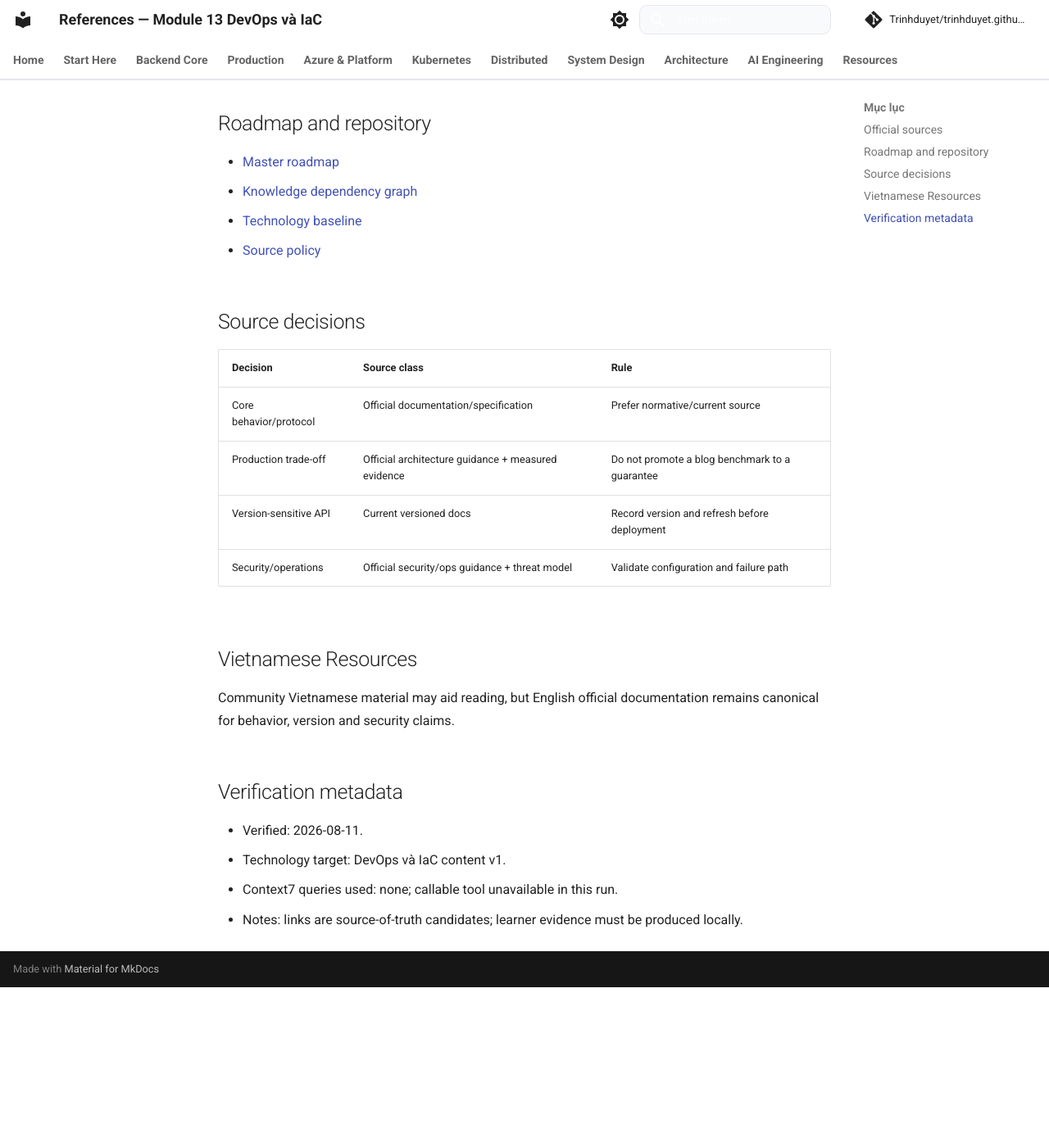
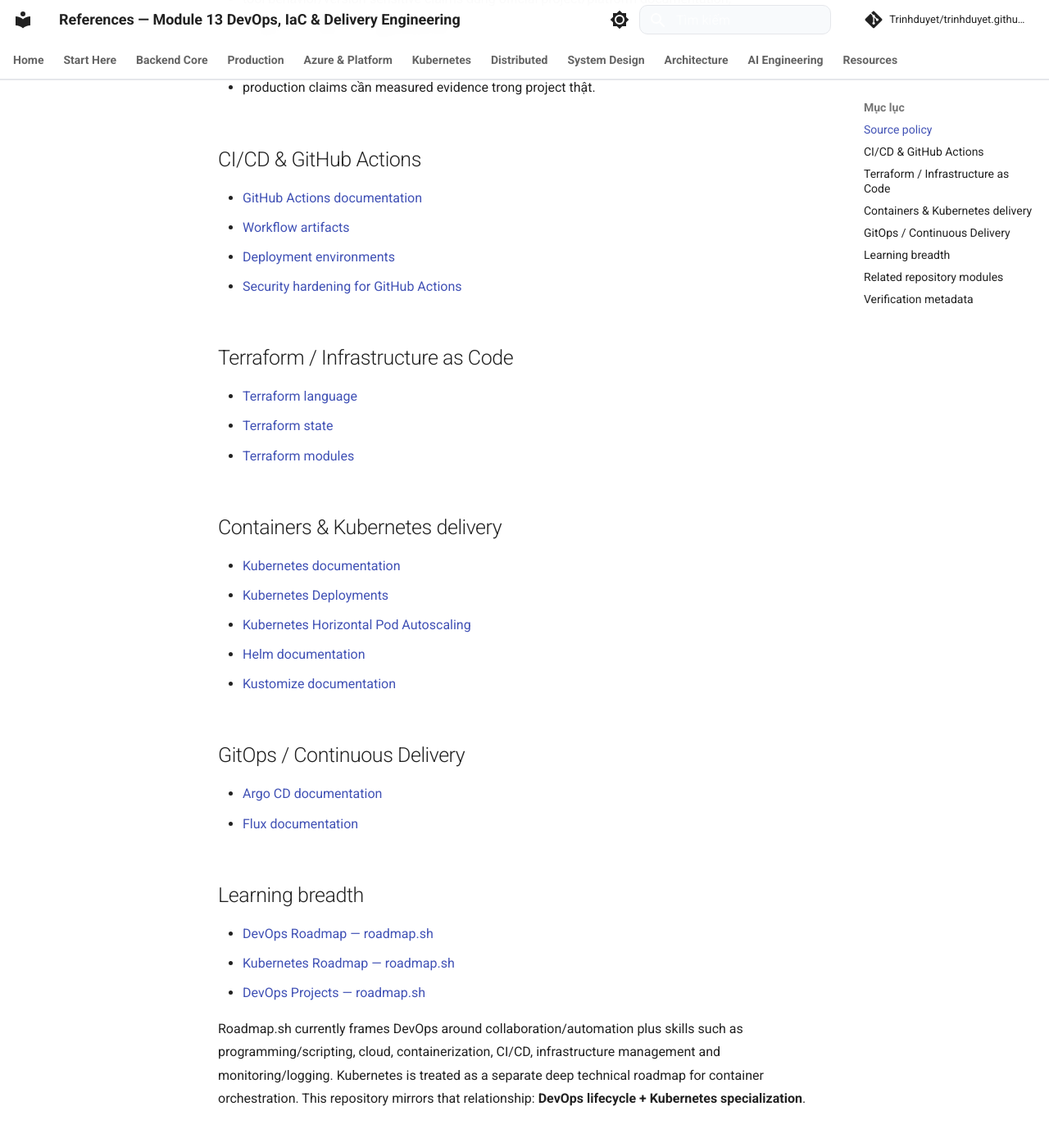
Before and after one commit to Trinhduyet/trinhduyet.github.io, an MkDocs documentation site: the page built from docs/13-devops-iac/references.md, in a window 1280 px wide and 1400 px high, scrolled down 453 px. Shown: the top 1389 px of the window at 82% size. Built offline with MkDocs 1.6.1 and Material for MkDocs 9.7.7, drawn with Linux system fonts in a browser that asks for light colours; comment, search, counter and statistics services are not loaded; before the commit the page ends 1658 px from its top, so only the background shows below that; some of the changed text lies outside the part shown.

Commit message:
docs(devops): refresh delivery and Kubernetes integration references

```diff
--- a/docs/13-devops-iac/references.md
+++ b/docs/13-devops-iac/references.md
@@ -1,38 +1,61 @@
-# References — Module 13 DevOps và IaC
+# References — Module 13 DevOps, IaC & Delivery Engineering
 
-> [← Module overview](README.md)
+> [← Module overview](README.md) · [DevOps → Kubernetes Delivery](devops-kubernetes-production-delivery.md)
 
-## Official sources
+## Source policy
 
-- [GitHub Actions workflows](https://docs.github.com/en/actions/writing-workflows/quickstart)
+DevOps là practice/lifecycle rộng, không có một specification duy nhất. Vì vậy:
+
+- tool behavior/version-sensitive claims dùng official project/platform documentation;
+- Kubernetes behavior dùng kubernetes.io;
+- roadmap.sh dùng để kiểm tra breadth và learning order;
+- production claims cần measured evidence trong project thật.
+
+## CI/CD & GitHub Actions
+
+- [GitHub Actions documentation](https://docs.github.com/en/actions)
 - [Workflow artifacts](https://docs.github.com/en/actions/concepts/workflows-and-actions/workflow-artifacts)
 - [Deployment environments](https://docs.github.com/en/actions/concepts/workflows-and-actions/deployment-environments)
+- [Security hardening for GitHub Actions](https://docs.github.com/en/actions/security-for-github-actions/security-guides/security-hardening-for-github-actions)
+
+## Terraform / Infrastructure as Code
+
+- [Terraform language](https://developer.hashicorp.com/terraform/language)
 - [Terraform state](https://developer.hashicorp.com/terraform/language/state)
 - [Terraform modules](https://developer.hashicorp.com/terraform/language/modules/develop)
 
-## Roadmap and repository
+## Containers & Kubernetes delivery
 
-- [Master roadmap](../00-roadmap/master-roadmap.md)
-- [Knowledge dependency graph](../00-roadmap/prerequisites.md)
-- [Technology baseline](../00-roadmap/technology-baseline.md)
-- [Source policy](../00-roadmap/source-policy.md)
+- [Kubernetes documentation](https://kubernetes.io/docs/)
+- [Kubernetes Deployments](https://kubernetes.io/docs/concepts/workloads/controllers/deployment/)
+- [Kubernetes Horizontal Pod Autoscaling](https://kubernetes.io/docs/concepts/workloads/autoscaling/horizontal-pod-autoscale/)
+- [Helm documentation](https://helm.sh/docs/)
+- [Kustomize documentation](https://kubectl.docs.kubernetes.io/references/kustomize/)
 
-## Source decisions
+## GitOps / Continuous Delivery
 
-| Decision | Source class | Rule |
-| --- | --- | --- |
-| Core behavior/protocol | Official documentation/specification | Prefer normative/current source |
-| Production trade-off | Official architecture guidance + measured evidence | Do not promote a blog benchmark to a guarantee |
-| Version-sensitive API | Current versioned docs | Record version and refresh before deployment |
-| Security/operations | Official security/ops guidance + threat model | Validate configuration and failure path |
+- [Argo CD documentation](https://argo-cd.readthedocs.io/en/stable/)
+- [Flux documentation](https://fluxcd.io/flux/)
 
-## Vietnamese Resources
+## Learning breadth
 
-Community Vietnamese material may aid reading, but English official documentation remains canonical for behavior, version and security claims.
+- [DevOps Roadmap — roadmap.sh](https://roadmap.sh/devops)
+- [Kubernetes Roadmap — roadmap.sh](https://roadmap.sh/kubernetes)
+- [DevOps Projects — roadmap.sh](https://roadmap.sh/devops/projects)
+
+Roadmap.sh currently frames DevOps around collaboration/automation plus skills such as programming/scripting, cloud, containerization, CI/CD, infrastructure management and monitoring/logging. Kubernetes is treated as a separate deep technical roadmap for container orchestration. This repository mirrors that relationship: **DevOps lifecycle + Kubernetes specialization**.
+
+## Related repository modules
+
+- [Testing & Code Review](../08-testing-code-review/README.md)
+- [Security & DevSecOps](../09-security-devsecops/README.md)
+- [Docker](../12-docker/README.md)
+- [Kubernetes](../15-kubernetes/README.md)
+- [Azure & Platform](../14-cloud/README.md)
 
 ## Verification metadata
 
-- Verified: 2026-08-11.
-- Technology target: DevOps và IaC content v1.
-- Context7 queries used: none; callable tool unavailable in this run.
-- Notes: links are source-of-truth candidates; learner evidence must be produced locally.
+- Verified: 2026-08-28.
+- roadmap.sh DevOps/Kubernetes pages checked against current 2026 scope.
+- Official project documentation remains canonical for behavior/version-sensitive claims.
+- Claude artifact URL supplied by the learner could not be fetched from this environment; no claims were copied from it.
```
